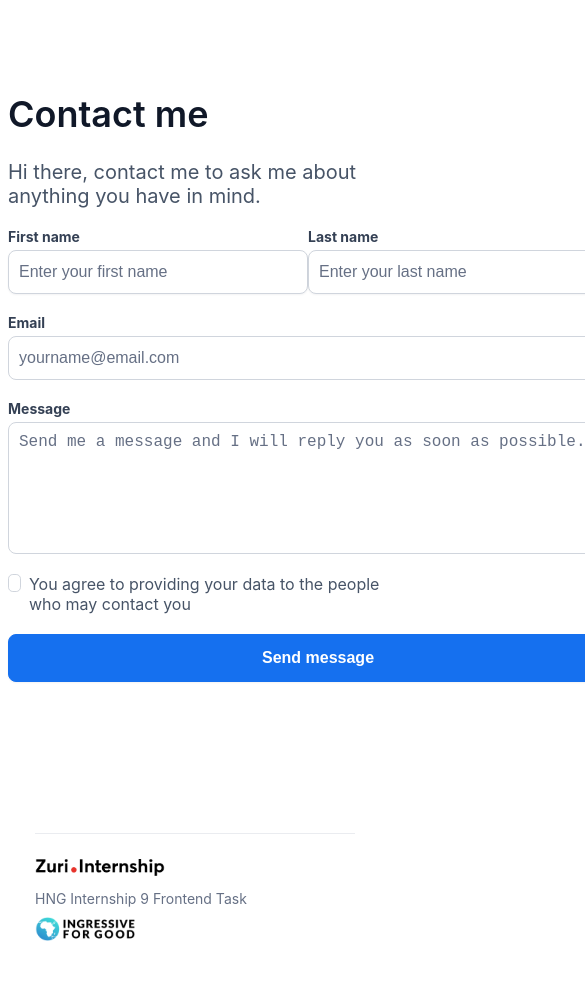
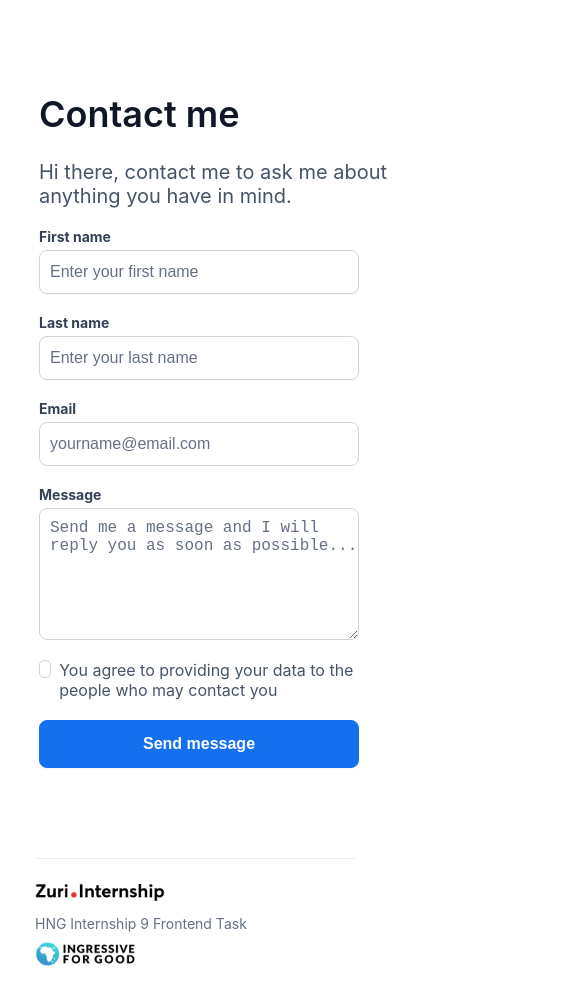
Before and after one commit to Drfej/webpage, a React (Create React App) app: page /contact in a window 390 px wide. Shown: the top 986 px of the page, 585 px wide, since content can reach past the window. Before the commit the page ends 961 px from the top, so only its background shows below. Built offline with nearby package versions, Linux system fonts and the light colour scheme.

Commit message:
feat: i added the mobile view to the application

```diff
--- a/package.json
+++ b/package.json
@@ -8,6 +8,7 @@
     "@testing-library/user-event": "^13.5.0",
     "react": "^18.2.0",
     "react-dom": "^18.2.0",
+    "react-hook-form": "^7.39.1",
     "react-router-dom": "^6.4.3",
     "react-scripts": "5.0.1",
     "web-vitals": "^2.1.4"
--- a/src/Component/Contact.css
+++ b/src/Component/Contact.css
@@ -239,3 +239,70 @@
 .btn:hover {
     box-shadow: 0px 1px 2px rgba(16, 24, 40, 0.05), 0px 0px 0px 4px #D1E9FF;
 }
+
+
+@media screen and (max-width: 800px) {
+    .contact-1 {
+        display: flex;
+        flex-direction: column;
+        justify-content: center;
+        left: 0;
+        right: 0;
+        width: 80vw;
+        height: 100%;
+    }
+
+    .con-1 {
+        width: 350px;
+    }
+
+    /* .con-1 h3 {
+        width: 300px;
+    } */
+
+    .user-name{
+        width: 350px;
+    }
+
+    .user-name input{
+        width: 320px;
+    }
+
+    .user-name2 {
+        display: flex;
+        justify-content: center;
+        flex-direction: column;
+    }
+
+    .user-first {
+        margin-bottom: 20px;
+    }
+
+    .user-mail{
+        width: 350px;
+    }
+
+    .user-mail input{
+        width: 320px;
+    }
+
+    .message {
+        width: 350px;
+    }
+
+    .message textarea {
+        width: 320px;
+    }
+
+    .checkBox {
+        width: 400px;
+    }
+
+    .checkBox label {
+        width: 350px;
+    }
+
+    .btn {
+        width: 320px;
+    }
+}
--- a/src/Component/Contact.js
+++ b/src/Component/Contact.js
@@ -1,6 +1,7 @@
-import React from 'react'
+import React from "react"
 
-const Contact = () => {
+
+function Contact() {
   return (
     <div className='contact-1'>
       <div className='con-1'>
@@ -13,23 +14,27 @@ const Contact = () => {
           <div className='user-name2'>
             <div className='user-first'>
               <label><strong>First name</strong></label>
-              <input type='text' placeholder='Enter your first name' id = 'first_name' name='first-name' required />
+              <input type='text' placeholder='Enter your first name'
+              id = 'first_name' name='first-name'/>
             </div>
             <div className='user-last'>
               <label><strong>Last name</strong></label>
-              <input type='text' placeholder='Enter your last name' id = 'last_name' name='last-name' required />
+              <input type='text' placeholder='Enter your last name'
+              id = 'last_name' name='last-name'/>
             </div>
           </div>
         </div>
 
         <div className='user-mail'>
           <label><strong>Email</strong></label>
-          <input type='email' placeholder='yourname@email.com' id = 'email' name='email' required />
+          <input type='email' placeholder='yourname@email.com'
+          id = 'email' name='email'/>
         </div>
 
         <div className='message'>
           <label><strong>Message</strong></label>
-          <textarea id='message' placeholder='Send me a message and I will reply you as soon as possible...' name='message' required />
+          <textarea id='message' placeholder='Send me a message and I will reply you as soon as possible...'
+          name='message' />
         </div>
 
         <div className='checkBox'>
```
Also changed, not shown: 1 other file (tests, documents, lock files or other folders).
